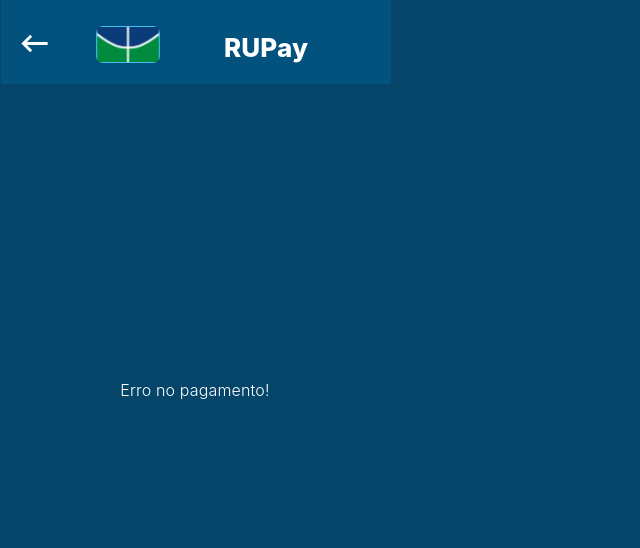
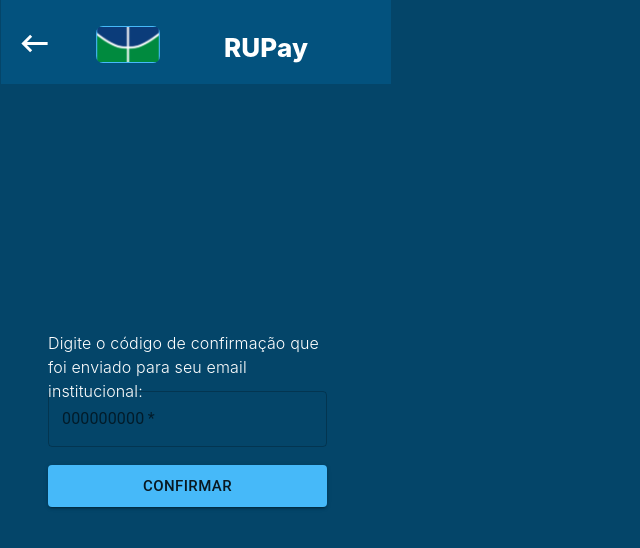
Before and after one commit to SI2023-1-Grupo-5/rupay-frontend, a React (Create React App) app in the folder rupay/: page / in a window 1280 px wide. Shown: the top 548 px of the page, without its empty margins (0-640 px from the left). Built offline with nearby package versions, Linux system fonts and the light colour scheme.

Commit message:
page singUp done

```diff
--- a/rupay/src/App.js
+++ b/rupay/src/App.js
@@ -5,11 +5,13 @@
 import Menu from './pages/menu/Menu';
 import Select_menu from './pages/menu/Select_menu';
 import ErrorPay from './pages/feedback/ErrorPay';
+import Cadastro from './pages/singUp/SingUp';
+import Confirmao from './pages/singUp/SingUp_code';
 
 
 function App() {
   return (
-    <ErrorPay/>
+    <Confirmao/>
   );
 }
 
--- /dev/null
+++ b/rupay/src/pages/singUp/SingUp.jsx
@@ -0,0 +1,212 @@
+import { useCallback } from "react";
+import { Button, TextField, Icon } from "@mui/material";
+import styled from "styled-components";
+import KeyboardBackspaceIcon from '@mui/icons-material/KeyboardBackspace';
+
+const ButtonCadastrar = styled(Button)`
+  position: absolute;
+  top: 268px;
+  left: 0px;
+`;
+const InputSenha = styled(TextField)`
+  border: none;
+  background-color: transparent;
+  position: absolute;
+  top: 130px;
+  left: 0px;
+`;
+const InsiraASenha = styled.label`
+  cursor: pointer;
+  position: absolute;
+  top: 164px;
+  left: 2px;
+  font-size: var(--font-size-sm);
+  font-weight: 300;
+  font-family: var(--font-inter);
+  color: var(--color-white);
+  text-align: left;
+  display: inline-block;
+  width: 239px;
+  height: 14px;
+`;
+const InputSenha1 = styled(TextField)`
+  border: none;
+  background-color: transparent;
+  position: absolute;
+  top: 0px;
+  left: 0px;
+`;
+const InsiraUmaSenha = styled.label`
+  cursor: pointer;
+  position: absolute;
+  top: 82px;
+  left: 2px;
+  font-size: var(--font-size-sm);
+  font-weight: 300;
+  font-family: var(--font-inter);
+  color: var(--color-white);
+  text-align: left;
+  display: inline-block;
+  width: 239px;
+  height: 14px;
+`;
+const InputMatricula = styled(TextField)`
+  border: none;
+  background-color: transparent;
+  position: absolute;
+  top: -140px;
+  left: 0px;
+`;
+const InsiraSuaMatrcula = styled.label`
+  cursor: pointer;
+  position: absolute;
+  top: 0px;
+  left: 2px;
+  font-size: var(--font-size-sm);
+  font-weight: 300;
+  font-family: var(--font-inter);
+  color: var(--color-white);
+  text-align: left;
+  display: inline-block;
+  width: 239px;
+  height: 14px;
+`;
+const Form = styled.form`
+  position: absolute;
+  top: 303px;
+  left: 55px;
+  width: 279px;
+  height: 316px;
+`;
+const CrieSuaConta = styled.h1`
+  margin: 0;
+  position: absolute;
+  top: 225px;
+  left: 68px;
+  font-size: inherit;
+  font-weight: 800;
+  font-family: inherit;
+  display: inline-block;
+  width: 254px;
+  height: 45px;
+`;
+const HeadChild = styled.img`
+  position: absolute;
+  top: 26px;
+  left: 95px;
+  border-radius: var(--br-6xs);
+  width: 64px;
+  height: 37px;
+`;
+const Rupay = styled.h2`
+  margin: 0;
+  position: absolute;
+  top: 28px;
+  left: 168px;
+  font-size: inherit;
+  font-weight: 800;
+  font-family: inherit;
+  display: inline-block;
+  width: 194px;
+  height: 33px;
+`;
+const Iconbutton1 = styled(KeyboardBackspaceIcon)`
+  position: absolute;
+  top: 26px;
+  left: 16px;
+  cursor: pointer;
+`;
+const Head = styled.header`
+  position: absolute;
+  top: 0px;
+  left: 1px;
+  background-color: var(--color-steelblue);
+  width: 390px;
+  height: 84px;
+  text-align: center;
+  font-size: var(--font-size-7xl);
+  color: var(--color-white);
+  font-family: var(--font-inter);
+`;
+const CadastroRoot = styled.div`
+  position: relative;
+  background-color: var(--color-darkslategray);
+  width: 100%;
+  height: 844px;
+  overflow: hidden;
+  text-align: left;
+  font-size: var(--font-size-16xl);
+  color: var(--color-white);
+  font-family: var(--font-inter);
+`;
+const Cadastro = () => {
+  const onButtonClick = useCallback(() => {
+    // Please sync "Login" to the project
+  }, []);
+
+  return (
+    <CadastroRoot>
+      <Form method="post">
+        <ButtonCadastrar
+          sx={{ width: 279 }}
+          variant="contained"
+          name="button_cadastrar"
+          color="secondary"
+          size="large"
+          href="/login"
+        >
+          Cadastrar
+        </ButtonCadastrar>
+        <InputSenha
+          fullWidth
+          color="secondary"
+          variant="outlined"
+          type="text"
+          name="input_senha"
+          label="Insira a senha novamente:"
+          placeholder="Placeholder"
+          size="medium"
+          margin="none"
+          required
+        />
+        <InsiraASenha>Insira a senha novamente:</InsiraASenha>
+        <InputSenha1
+          fullWidth
+          color="secondary"
+          variant="outlined"
+          type="text"
+          name="input_senha_1"
+          label="Insira uma senha:"
+          placeholder="Placeholder"
+          size="medium"
+          margin="none"
+          required
+        />
+        <InsiraUmaSenha>Insira uma senha:</InsiraUmaSenha>
+        <InputMatricula
+          fullWidth
+          color="secondary"
+          variant="outlined"
+          type="text"
+          name="input_matricula"
+          label="Insira sua matricula"
+          placeholder="Placeholder"
+          size="medium"
+          margin="none"
+          required
+        />
+        <InsiraSuaMatrcula>Insira sua matrícula:</InsiraSuaMatrcula>
+      </Form>
+      <CrieSuaConta>Crie sua conta</CrieSuaConta>
+      <Head>
+        <HeadChild alt="logo" src="/logo_rupay.svg" />
+        <Rupay>RUPay</Rupay>
+        <Iconbutton1 fontSize="large" onClick={onButtonClick}>
+          <Icon>arrow_back_sharp</Icon>
+        </Iconbutton1>
+      </Head>
+    </CadastroRoot>
+  );
+};
+
+export default Cadastro;
--- /dev/null
+++ b/rupay/src/pages/singUp/SingUp_code.jsx
@@ -0,0 +1,131 @@
+import { useCallback } from "react";
+import { Button, TextField, Icon} from "@mui/material";
+import styled from "styled-components";
+import KeyboardBackspaceIcon from '@mui/icons-material/KeyboardBackspace';
+
+const ButtonConfirm = styled(Button)`
+  position: absolute;
+  top: 76px;
+  left: 0px;
+`;
+const InputCodi = styled(TextField)`
+  border: none;
+  background-color: transparent;
+  position: absolute;
+  top: -40px;
+  left: 0px;
+`;
+const Form = styled.form`
+  position: absolute;
+  top: 389px;
+  left: 48px;
+  width: 279px;
+  height: 124px;
+`;
+const DigiteOCdigo = styled.h1`
+  margin: 0;
+  position: absolute;
+  top: 331px;
+  left: 48px;
+  font-size: inherit;
+  font-weight: 300;
+  font-family: inherit;
+  display: inline-block;
+  width: 294px;
+  height: 58px;
+`;
+const HeadChild = styled.img`
+  position: absolute;
+  top: 26px;
+  left: 95px;
+  border-radius: var(--br-6xs);
+  width: 64px;
+  height: 37px;
+`;
+const Rupay = styled.h2`
+  margin: 0;
+  position: absolute;
+  top: 28px;
+  left: 168px;
+  font-size: inherit;
+  font-weight: 800;
+  font-family: inherit;
+  display: inline-block;
+  width: 194px;
+  height: 33px;
+`;
+const Iconbutton1 = styled(KeyboardBackspaceIcon)`
+  position: absolute;
+  top: 26px;
+  left: 16px;
+  cursor: pointer;
+`;
+const Head = styled.header`
+  position: absolute;
+  top: 0px;
+  left: 1px;
+  background-color: var(--color-steelblue);
+  width: 390px;
+  height: 84px;
+  text-align: center;
+  font-size: var(--font-size-7xl);
+  color: var(--color-white);
+  font-family: var(--font-inter);
+`;
+const ConfirmaoRoot = styled.div`
+  position: relative;
+  background-color: var(--color-darkslategray);
+  width: 100%;
+  height: 844px;
+  overflow: hidden;
+  text-align: left;
+  font-size: var(--font-size-base);
+  color: var(--color-white);
+  font-family: var(--font-inter);
+`;
+const Confirmao = () => {
+  const onButtonClick = useCallback(() => {
+    // Please sync "Login" to the project
+  }, []);
+
+  return (
+    <ConfirmaoRoot>
+      <Form method="get">
+        <ButtonConfirm
+          sx={{ width: 279 }}
+          variant="contained"
+          name="button_confirm"
+          color="secondary"
+          size="large"
+          href="/login"
+        >
+          Confirmar
+        </ButtonConfirm>
+        <InputCodi
+          fullWidth
+          color="primary"
+          variant="outlined"
+          type="text"
+          label="000000000"
+          placeholder="Placeholder"
+          size="medium"
+          margin="none"
+          required
+        />
+      </Form>
+      <DigiteOCdigo>
+        Digite o código de confirmação que foi enviado para seu email
+        institucional:
+      </DigiteOCdigo>
+      <Head>
+        <HeadChild alt="" src="/logo_rupay.svg" />
+        <Rupay>RUPay</Rupay>
+        <Iconbutton1 fontSize="large" onClick={onButtonClick}>
+          <Icon>arrow_back_sharp</Icon>
+        </Iconbutton1>
+      </Head>
+    </ConfirmaoRoot>
+  );
+};
+
+export default Confirmao;
--- a/rupay/src/ui/theme/global.js
+++ b/rupay/src/ui/theme/global.js
@@ -11,9 +11,11 @@
 
 /* font sizes */
 --font-size-7xl: 26px;
+--font-size-16xl: 35px;
+--font-size-sm: 14px;
+--font-size-base: 16px;
+--font-size-12xl: 31px;
 --font-size-2xs: 11px;
---font-size-base: 16px;
---font-size-16xl: 35px;
 
 /* Colors */
 --color-darkslategray: #044569;
```
